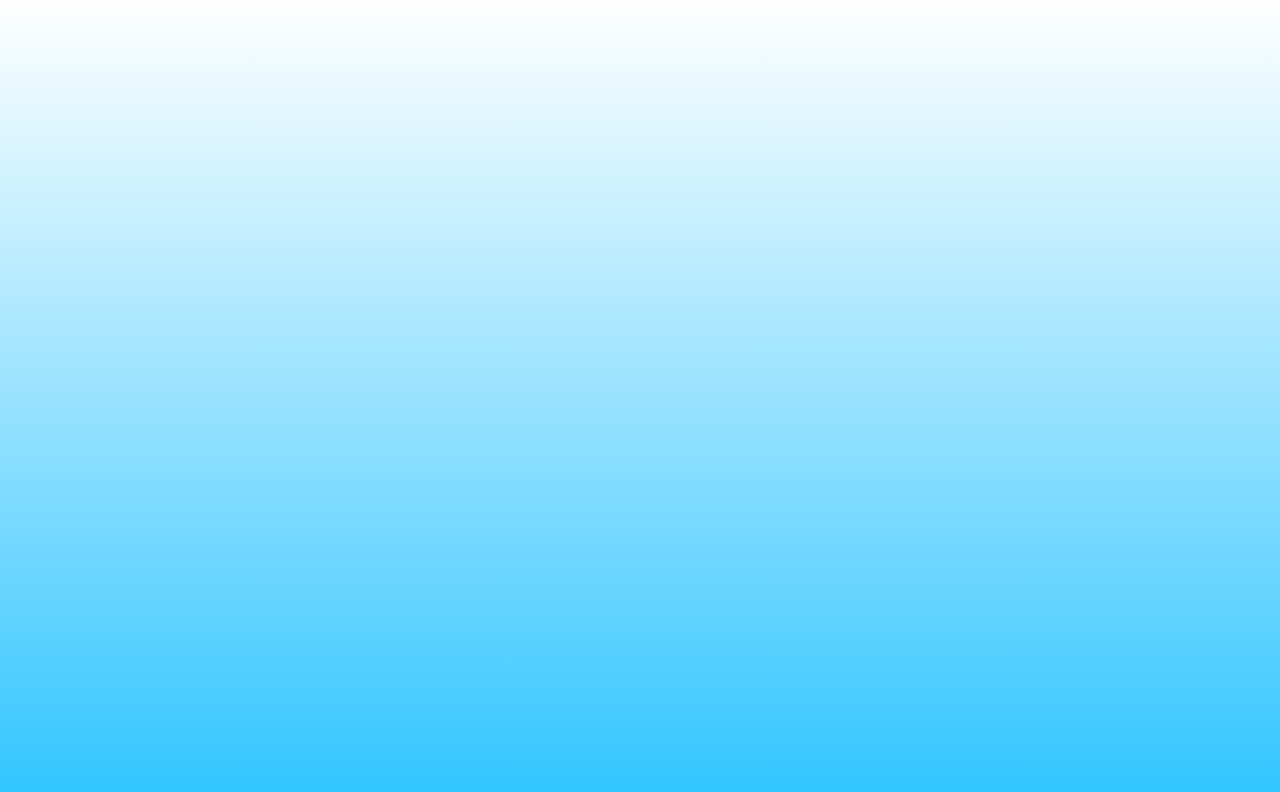
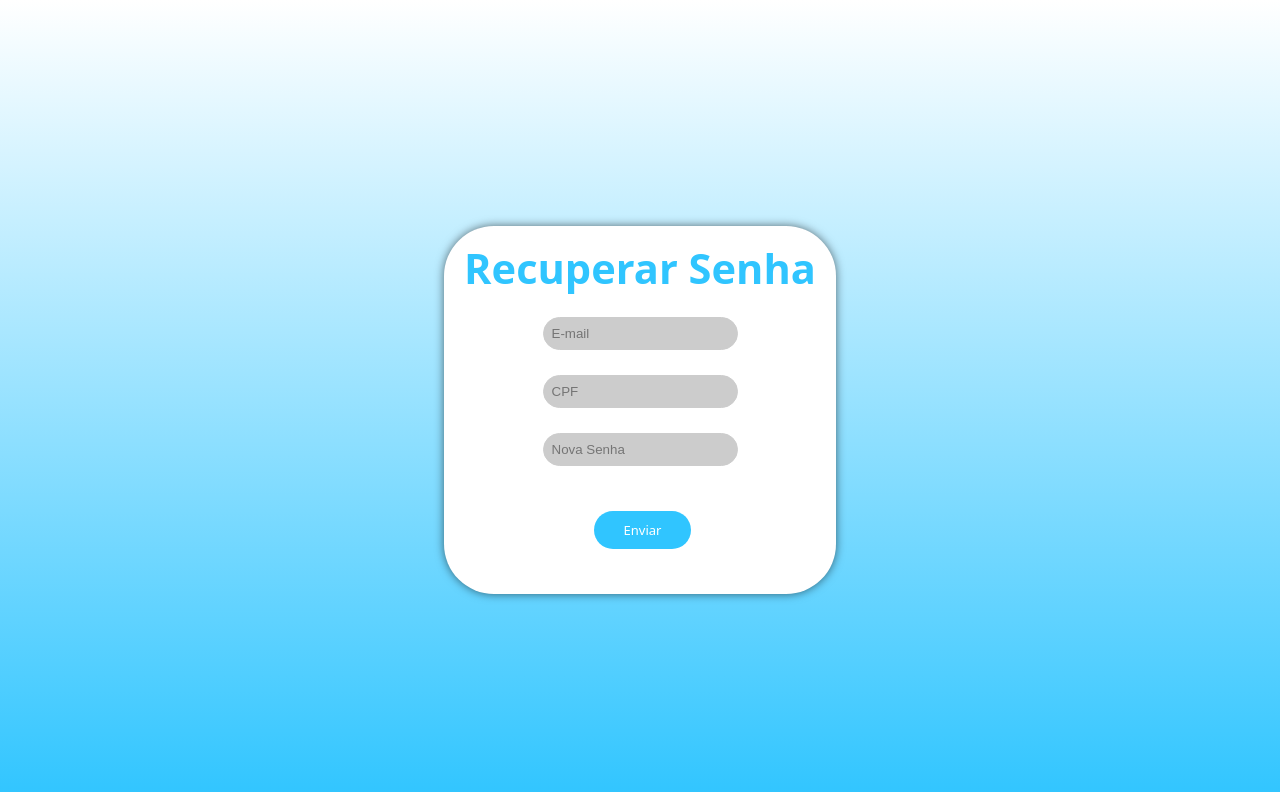
Before and after one commit to ViniciusLeopoldino/FRONT-END-DESIGN-ENGINEERING, a React (Vite) app in the folder portoAutoCheck-v3/portoAutoCheck/: page /ResetSenha in a window 1280 px wide. Before the commit this address had no page. Shown: the top 792 px of the page. Built offline with nearby package versions, Linux system fonts and the light colour scheme.

Commit message:
chore: Refactor Form component to use proper JSX syntax

```diff
--- a/portoAutoCheck-v3/portoAutoCheck/src/pages/ResetSenha.tsx
+++ b/portoAutoCheck-v3/portoAutoCheck/src/pages/ResetSenha.tsx
@@ -2,16 +2,17 @@ import React from 'react';
 import Form from '../components/Form/Form';
 import Input from '../components/Input/Input';
 import Button from '../components/Button/Button';
-import styles from '../styles/pages/ResetSenha.module.css'; // Certifique-se de criar este arquivo de estilo
+import styles from '../styles/pages/ResetSenha.module.css'; // Adicione este arquivo CSS para estilização
 
 const ResetSenha: React.FC = () => {
   return (
     <div className={styles.container}>
       <header className={styles.header}>
-        <h1>Recuperar Senha</h1>
+
       </header>
       <main className={styles.main}>
-        <Form>
+      <h1>Recuperar Senha</h1>
+        <Form onSubmit={() => { /* Adicione sua lógica de envio aqui */ }}>
           <div className={styles.inputGroup}>
             <Input type="email" id="email" name="email" placeholder="E-mail" />
           </div>
--- a/portoAutoCheck-v3/portoAutoCheck/src/routes/AppRoutes.tsx
+++ b/portoAutoCheck-v3/portoAutoCheck/src/routes/AppRoutes.tsx
@@ -8,6 +8,7 @@ import Manutencao from '../pages/Manutencao';
 import OficinaProxima from '../pages/OficinaProxima';
 import FaleConosco from '../pages/FaleConosco';
 import IntegrantesPage from '../pages/Integrantes';
+import ResetSenha from '../pages/ResetSenha';
 
 const AppRoutes: React.FC = () => {
   return (
@@ -20,6 +21,7 @@ const AppRoutes: React.FC = () => {
         <Route path="/oficina-proxima" element={<Layout><OficinaProxima /></Layout>} />
         <Route path="/fale-conosco" element={<Layout><FaleConosco /></Layout>} />
         <Route path="/integrantes" element={<Layout><IntegrantesPage /></Layout>} />
+        <Route path="/ResetSenha" element={<ResetSenha />} />
       </Routes>
     </Router>
   );
--- a/portoAutoCheck-v3/portoAutoCheck/src/styles/pages/ResetSenha.module.css
+++ b/portoAutoCheck-v3/portoAutoCheck/src/styles/pages/ResetSenha.module.css
@@ -5,6 +5,9 @@
   justify-content: center;
   height: 100vh;
   background: linear-gradient(rgb(255, 255, 255), #30C5FF);
+  color: #30C5FF;
+  font-size: small;
+  text-align: center;
 }
 
 .header {
```
Also changed, not shown: portoAutoCheck-v3/portoAutoCheck/src/components/Form/Form.tsx (+5 -2 lines). Lines whose indentation alone changed are shown as unchanged.
